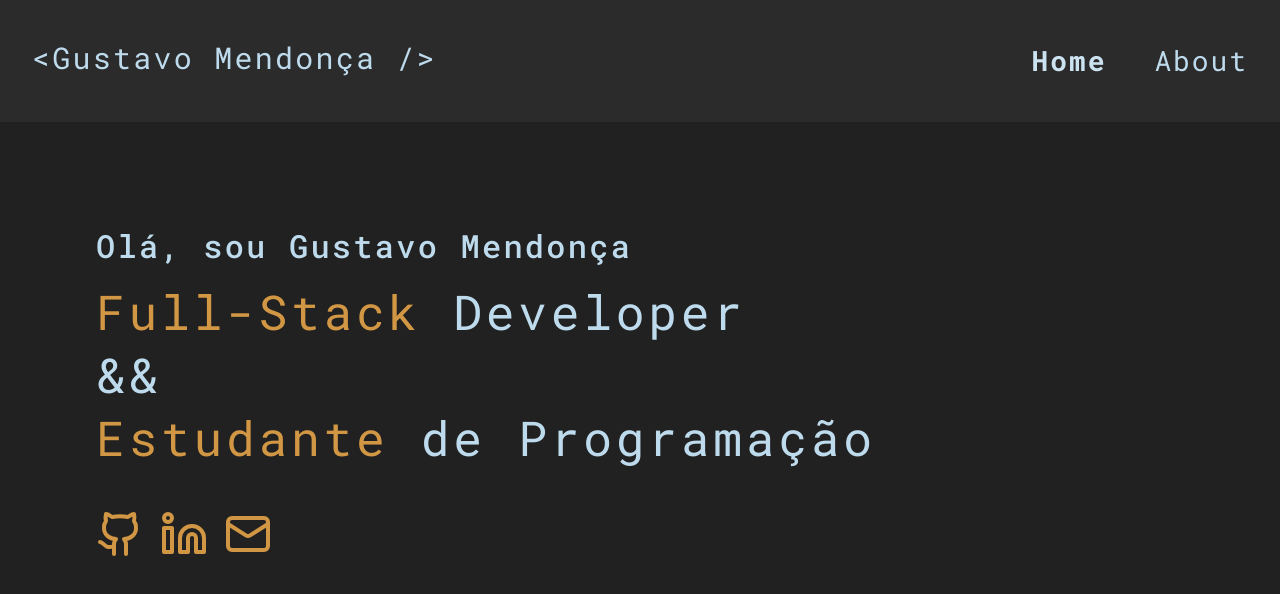
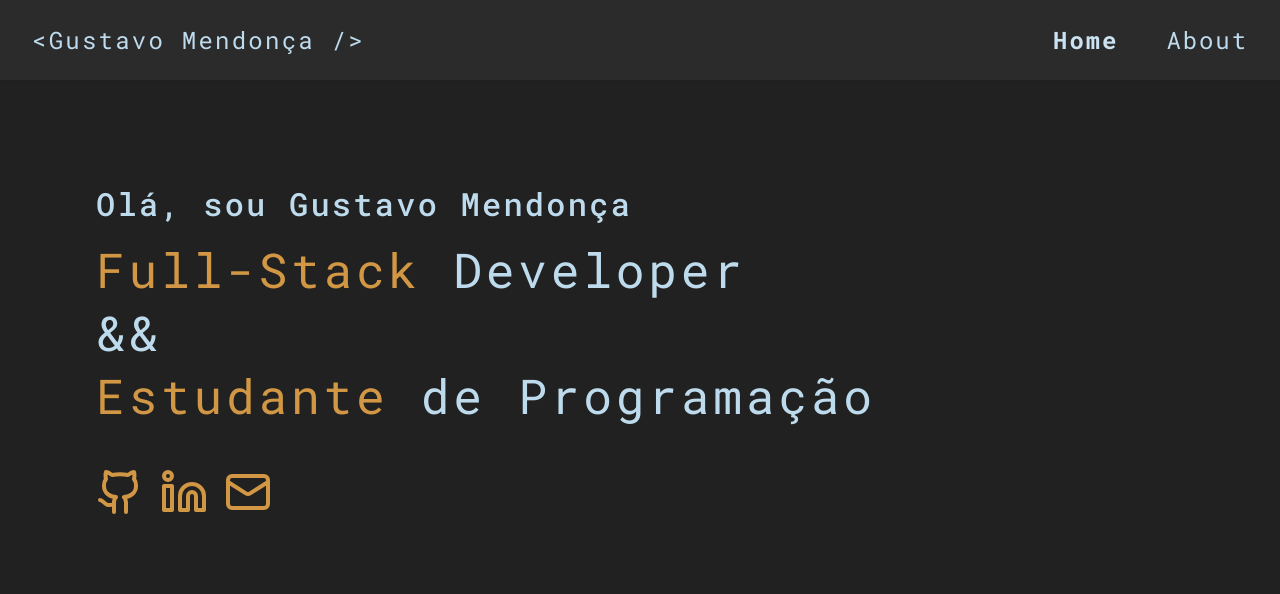
Before and after one commit to swxtz/portfolio, a Next.js app: page / in a window 1280 px wide. Shown: the top 594 px of the page. Built offline with nearby package versions, Linux system fonts and the light colour scheme.

Commit message:
style: reduce navbar font size

```diff
--- a/src/components/ActiveLink/ActiveLink.tsx
+++ b/src/components/ActiveLink/ActiveLink.tsx
@@ -17,8 +17,8 @@ export function ActiveLink({ href, children, ...rest }: ActiveLinkProps) {
             href={href}
             className={
                 isActive
-                    ? "text-[28px] tracking-[0.12rem] font-bold text-cream-400 hover:brightness-[0.7] hover:transition-all"
-                    : "text-[28px] tracking-[0.12rem] hover:brightness-[0.7] hover:transition-all"
+                    ? "text-2xl tracking-[0.12rem] font-bold text-cream-400 hover:brightness-[0.7] hover:transition-all"
+                    : "text-2xl tracking-[0.12rem] hover:brightness-[0.7] hover:transition-all"
             }
             {...rest}
         >
--- a/src/components/Navbar/Navbar.tsx
+++ b/src/components/Navbar/Navbar.tsx
@@ -4,8 +4,8 @@ import { NavLinks } from "../NavLinks/NavLinks";
 export function Navbar() {
     return (
         <nav className="bg-[#2B2B2B]">
-            <div className="py-10 px-8 shadow-sm flex flex-row justify-between">
-                <Link href="/"><span className="text-3xl tracking-[.14rem]">{"<Gustavo Mendonça />"}</span></Link>
+            <div className="py-6 px-8 shadow-sm flex flex-row justify-between">
+                <Link href="/"><span className="text-2xl tracking-[.14rem]">{"<Gustavo Mendonça />"}</span></Link>
                 <NavLinks />
             </div>
         </nav>
```
